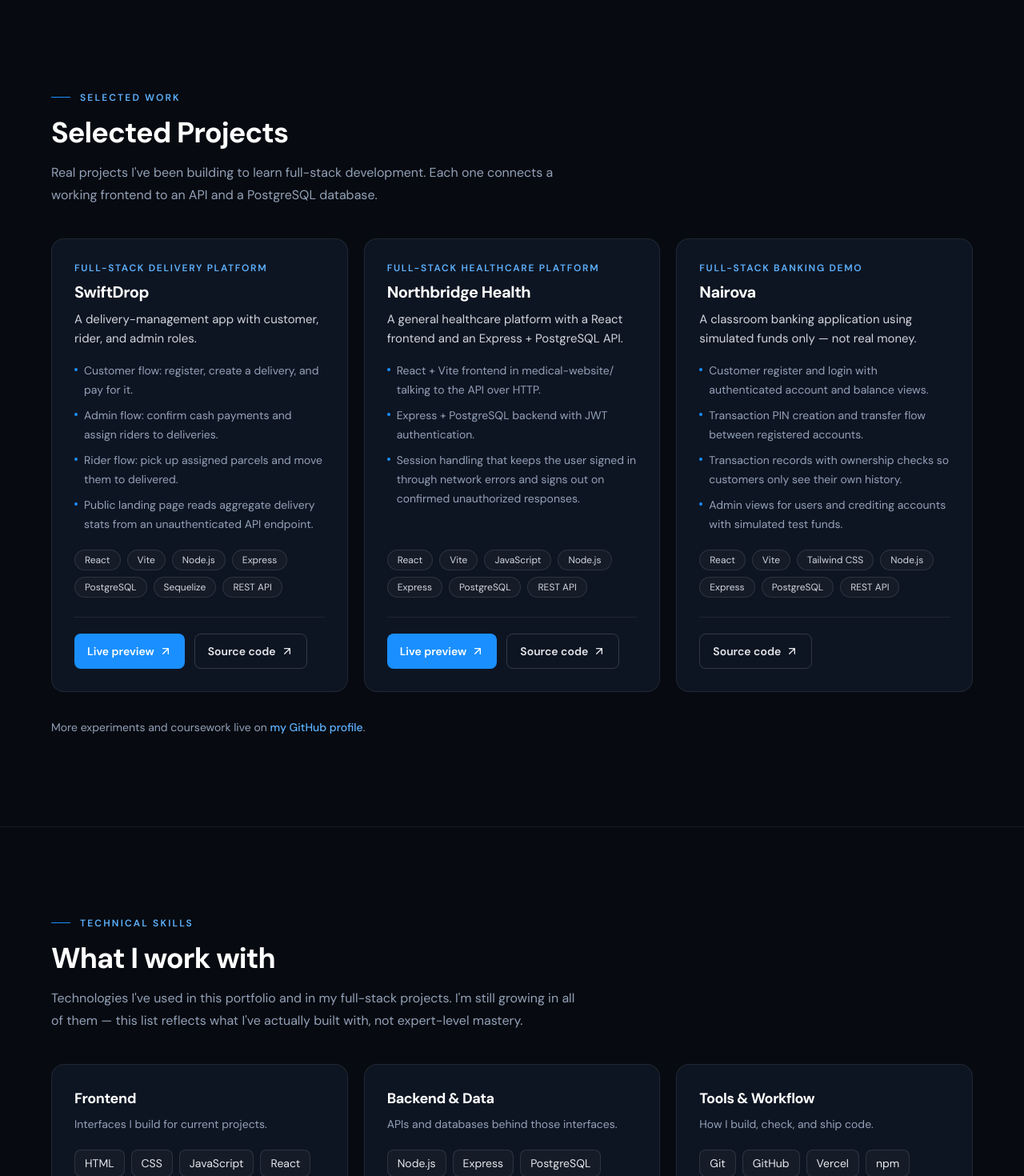
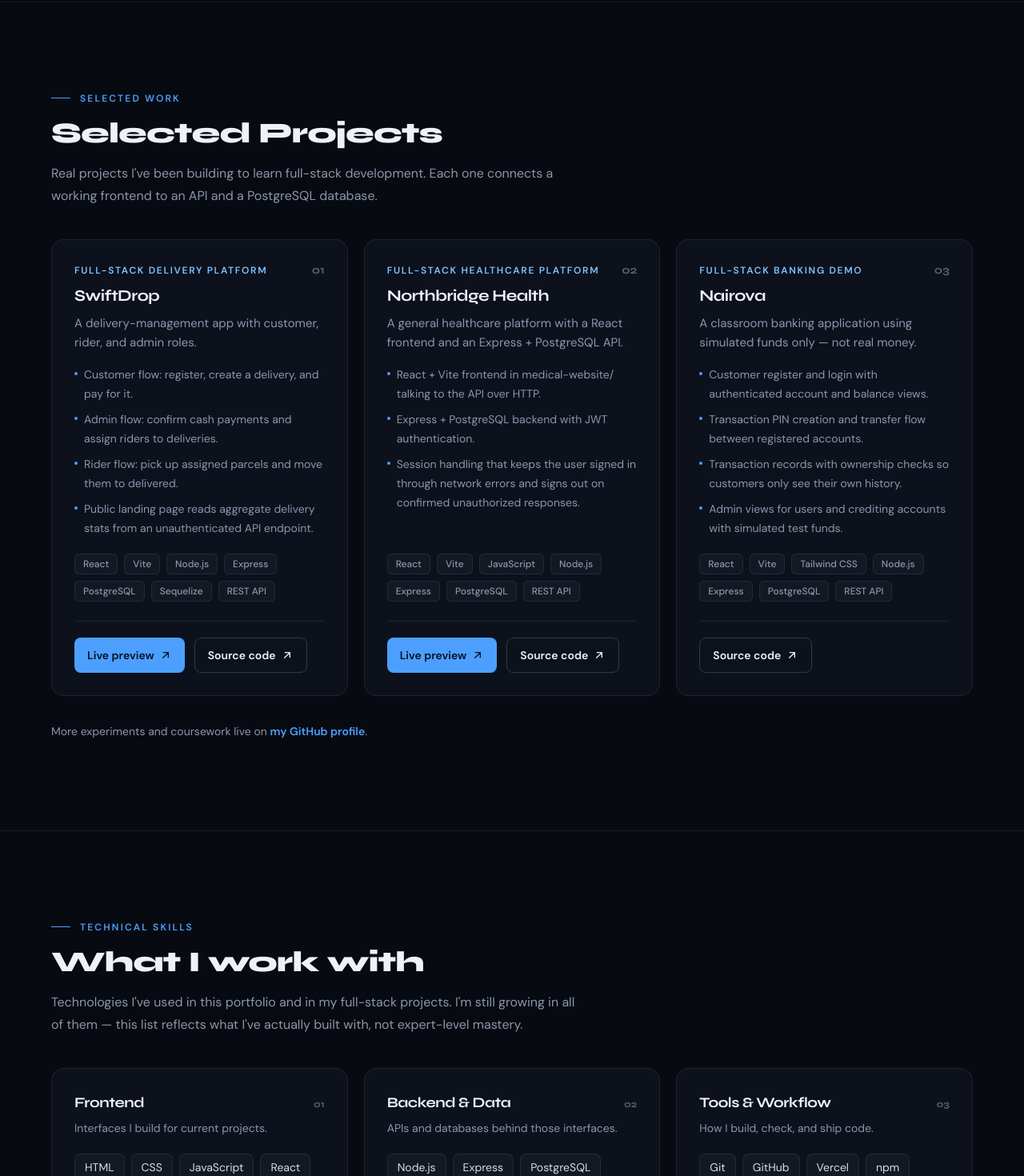
Before and after one commit to Devfreedom/Freedom-Personal-Portfolio-website, a Next.js app: page / in a window 1280 px wide. Shown: the part 940-2410 px from the top of the page at 80% size. Built offline with nearby package versions, Linux system fonts and the light colour scheme.

Commit message:
feat(Skills, Projects): enhance layout and styling; improve code readability

```diff
--- a/src/components/Projects.tsx
+++ b/src/components/Projects.tsx
@@ -20,7 +20,15 @@ const projects: Project[] = [
       "Rider flow: pick up assigned parcels and move them to delivered.",
       "Public landing page reads aggregate delivery stats from an unauthenticated API endpoint.",
     ],
-    stack: ["React", "Vite", "Node.js", "Express", "PostgreSQL", "Sequelize", "REST API"],
+    stack: [
+      "React",
+      "Vite",
+      "Node.js",
+      "Express",
+      "PostgreSQL",
+      "Sequelize",
+      "REST API",
+    ],
     liveUrl: "https://swiftdrop-liart.vercel.app",
     sourceUrl: "https://github.com/Devfreedom/swiftdrop",
   },
@@ -34,7 +42,15 @@ const projects: Project[] = [
       "Express + PostgreSQL backend with JWT authentication.",
       "Session handling that keeps the user signed in through network errors and signs out on confirmed unauthorized responses.",
     ],
-    stack: ["React", "Vite", "JavaScript", "Node.js", "Express", "PostgreSQL", "REST API"],
+    stack: [
+      "React",
+      "Vite",
+      "JavaScript",
+      "Node.js",
+      "Express",
+      "PostgreSQL",
+      "REST API",
+    ],
     liveUrl: "https://medical-healthcare-platform-tan.vercel.app",
     sourceUrl: "https://github.com/Devfreedom/northbridge-health",
   },
@@ -49,12 +65,20 @@ const projects: Project[] = [
       "Transaction records with ownership checks so customers only see their own history.",
       "Admin views for users and crediting accounts with simulated test funds.",
     ],
-    stack: ["React", "Vite", "Tailwind CSS", "Node.js", "Express", "PostgreSQL", "REST API"],
+    stack: [
+      "React",
+      "Vite",
+      "Tailwind CSS",
+      "Node.js",
+      "Express",
+      "PostgreSQL",
+      "REST API",
+    ],
     sourceUrl: "https://github.com/Devfreedom/Nairova",
   },
 ];
 
-function ArrowIcon() {
+function ExternalIcon() {
   return (
     <svg
       aria-hidden="true"
@@ -62,13 +86,11 @@ function ArrowIcon() {
       fill="none"
       stroke="currentColor"
       strokeWidth={2}
+      strokeLinecap="round"
+      strokeLinejoin="round"
       className="size-4"
     >
-      <path
-        d="M7 17L17 7M7 7h10v10"
-        strokeLinecap="round"
-        strokeLinejoin="round"
-      />
+      <path d="M7 17L17 7M8 7h9v9" />
     </svg>
   );
 }
@@ -78,47 +100,61 @@ export default function Projects() {
     <section
       id="projects"
       aria-labelledby="projects-heading"
-      className="scroll-mt-20 px-5 py-20 sm:px-8 lg:py-28"
+      className="border-t border-line px-5 py-20 sm:px-8 lg:py-28"
     >
       <div className="mx-auto w-full max-w-6xl">
-        <p className="mb-4 flex items-center gap-3 text-xs font-semibold uppercase tracking-[0.18em] text-[#5eb2ff]">
-          <span aria-hidden="true" className="h-px w-6 bg-[#1a8fff]" />
+        <p className="mb-4 flex items-center gap-3 text-xs font-semibold uppercase tracking-[0.18em] text-accent">
+          <span aria-hidden="true" className="h-px w-6 bg-accent" />
           Selected work
         </p>
         <h2
           id="projects-heading"
-          className="font-[family-name:var(--font-syne)] text-3xl font-extrabold tracking-tight text-white sm:text-4xl"
+          className="font-display text-3xl font-extrabold tracking-tight text-foreground sm:text-4xl"
         >
           Selected Projects
         </h2>
-        <p className="mt-4 max-w-2xl text-base leading-7 text-[#93a1b8]">
+        <p className="mt-4 max-w-2xl text-base leading-7 text-muted">
           Real projects I&apos;ve been building to learn full-stack
           development. Each one connects a working frontend to an API and a
           PostgreSQL database.
         </p>
 
         <div className="mt-10 grid gap-5 md:grid-cols-2 xl:grid-cols-3">
-          {projects.map((project) => (
+          {projects.map((project, index) => (
             <article
               key={project.name}
-              className="flex flex-col rounded-2xl border border-white/[0.08] bg-[#0e1522] p-6 transition hover:border-[#1a8fff]/35 sm:p-7"
+              className="group relative flex flex-col overflow-hidden rounded-2xl border border-line bg-surface p-6 transition duration-300 hover:-translate-y-1 hover:border-accent/35 sm:p-7"
             >
-              <p className="text-xs font-semibold uppercase tracking-[0.14em] text-[#5eb2ff]">
-                {project.kind}
-              </p>
-              <h3 className="mt-2 font-[family-name:var(--font-syne)] text-xl font-bold tracking-tight text-white">
+              <span
+                aria-hidden="true"
+                className="absolute inset-x-0 top-0 h-px bg-gradient-to-r from-transparent via-accent/60 to-transparent opacity-0 transition group-hover:opacity-100"
+              />
+
+              <div className="flex items-center justify-between gap-4">
+                <p className="text-xs font-semibold uppercase tracking-[0.14em] text-accent-strong">
+                  {project.kind}
+                </p>
+                <span
+                  aria-hidden="true"
+                  className="font-display text-sm font-bold text-muted/60"
+                >
+                  {String(index + 1).padStart(2, "0")}
+                </span>
+              </div>
+
+              <h3 className="mt-2 font-display text-xl font-bold tracking-tight text-foreground">
                 {project.name}
               </h3>
-              <p className="mt-2 text-[15px] leading-6 text-gray-300">
+              <p className="mt-2 text-[15px] leading-6 text-muted">
                 {project.purpose}
               </p>
 
-              <ul className="mt-4 flex flex-1 flex-col gap-2 text-sm leading-6 text-[#93a1b8]">
+              <ul className="mt-4 flex flex-1 flex-col gap-2 text-sm leading-6 text-muted">
                 {project.points.map((point) => (
                   <li key={point} className="flex gap-2">
                     <span
                       aria-hidden="true"
-                      className="mt-[9px] size-1 shrink-0 rounded-full bg-[#1a8fff]"
+                      className="mt-[9px] size-1 shrink-0 rounded-full bg-accent"
                     />
                     <span>{point}</span>
                   </li>
@@ -132,24 +168,24 @@ export default function Projects() {
                 {project.stack.map((tech) => (
                   <li
                     key={tech}
-                    className="rounded-full border border-white/10 bg-white/[0.03] px-3 py-1 text-xs text-gray-300"
+                    className="rounded-md border border-line bg-white/[0.03] px-2.5 py-1 text-xs font-medium text-muted"
                   >
                     {tech}
                   </li>
                 ))}
               </ul>
 
-              <div className="mt-6 flex flex-wrap gap-3 border-t border-white/[0.07] pt-5">
+              <div className="mt-6 flex flex-wrap gap-3 border-t border-line pt-5">
                 {project.liveUrl && (
                   <a
                     href={project.liveUrl}
                     target="_blank"
                     rel="noopener noreferrer"
                     aria-label={`${project.name} live preview (opens in a new tab)`}
-                    className="inline-flex min-h-11 items-center gap-1.5 rounded-lg bg-[#1a8fff] px-4 text-sm font-semibold text-white transition hover:bg-[#3aa0ff]"
+                    className="inline-flex min-h-11 items-center gap-1.5 rounded-lg bg-accent px-4 text-sm font-semibold text-[#04101f] transition hover:bg-accent-strong"
                   >
                     Live preview
-                    <ArrowIcon />
+                    <ExternalIcon />
                   </a>
                 )}
                 <a
@@ -157,23 +193,23 @@ export default function Projects() {
                   target="_blank"
                   rel="noopener noreferrer"
                   aria-label={`${project.name} source code on GitHub (opens in a new tab)`}
-                  className="inline-flex min-h-11 items-center gap-1.5 rounded-lg border border-white/15 px-4 text-sm font-semibold text-gray-200 transition hover:border-[#1a8fff]/60 hover:text-[#5eb2ff]"
+                  className="inline-flex min-h-11 items-center gap-1.5 rounded-lg border border-line-strong px-4 text-sm font-semibold text-foreground transition hover:border-accent/60 hover:text-accent-strong"
                 >
                   Source code
-                  <ArrowIcon />
+                  <ExternalIcon />
                 </a>
               </div>
             </article>
           ))}
         </div>
 
-        <p className="mt-8 text-sm leading-6 text-[#93a1b8]">
+        <p className="mt-8 text-sm leading-6 text-muted">
           More experiments and coursework live on{" "}
           <a
             href="https://github.com/Devfreedom"
             target="_blank"
             rel="noopener noreferrer"
-            className="rounded font-medium text-[#5eb2ff] underline-offset-4 hover:underline"
+            className="rounded font-semibold text-accent underline-offset-4 hover:underline"
           >
             my GitHub profile
           </a>
--- a/src/components/Skills.tsx
+++ b/src/components/Skills.tsx
@@ -2,12 +2,27 @@ const groups = [
   {
     title: "Frontend",
     description: "Interfaces I build for current projects.",
-    items: ["HTML", "CSS", "JavaScript", "React", "Next.js", "Tailwind CSS", "Vite"],
+    items: [
+      "HTML",
+      "CSS",
+      "JavaScript",
+      "React",
+      "Next.js",
+      "Tailwind CSS",
+      "Vite",
+    ],
   },
   {
     title: "Backend & Data",
     description: "APIs and databases behind those interfaces.",
-    items: ["Node.js", "Express", "PostgreSQL", "REST APIs", "JWT authentication", "Sequelize"],
+    items: [
+      "Node.js",
+      "Express",
+      "PostgreSQL",
+      "REST APIs",
+      "JWT authentication",
+      "Sequelize",
+    ],
   },
   {
     title: "Tools & Workflow",
@@ -21,42 +36,50 @@ export default function Skills() {
     <section
       id="skills"
       aria-labelledby="skills-heading"
-      className="scroll-mt-20 border-t border-white/[0.07] px-5 py-20 sm:px-8 lg:py-28"
+      className="border-t border-line px-5 py-20 sm:px-8 lg:py-28"
     >
       <div className="mx-auto w-full max-w-6xl">
-        <p className="mb-4 flex items-center gap-3 text-xs font-semibold uppercase tracking-[0.18em] text-[#5eb2ff]">
-          <span aria-hidden="true" className="h-px w-6 bg-[#1a8fff]" />
+        <p className="mb-4 flex items-center gap-3 text-xs font-semibold uppercase tracking-[0.18em] text-accent">
+          <span aria-hidden="true" className="h-px w-6 bg-accent" />
           Technical skills
         </p>
         <h2
           id="skills-heading"
-          className="font-[family-name:var(--font-syne)] text-3xl font-extrabold tracking-tight text-white sm:text-4xl"
+          className="font-display text-3xl font-extrabold tracking-tight text-foreground sm:text-4xl"
         >
           What I work with
         </h2>
-        <p className="mt-4 max-w-2xl text-base leading-7 text-[#93a1b8]">
+        <p className="mt-4 max-w-2xl text-base leading-7 text-muted">
           Technologies I&apos;ve used in this portfolio and in my full-stack
           projects. I&apos;m still growing in all of them — this list reflects
           what I&apos;ve actually built with, not expert-level mastery.
         </p>
 
         <div className="mt-10 grid gap-5 md:grid-cols-3">
-          {groups.map((group) => (
+          {groups.map((group, index) => (
             <div
               key={group.title}
-              className="rounded-2xl border border-white/[0.08] bg-[#0e1522] p-6 sm:p-7"
+              className="rounded-2xl border border-line bg-surface p-6 sm:p-7"
             >
-              <h3 className="font-[family-name:var(--font-syne)] text-lg font-bold tracking-tight text-white">
-                {group.title}
-              </h3>
-              <p className="mt-1.5 text-sm leading-6 text-[#93a1b8]">
+              <div className="flex items-baseline justify-between gap-4">
+                <h3 className="font-display text-lg font-bold tracking-tight text-foreground">
+                  {group.title}
+                </h3>
+                <span
+                  aria-hidden="true"
+                  className="font-display text-xs font-bold text-muted/60"
+                >
+                  {String(index + 1).padStart(2, "0")}
+                </span>
+              </div>
+              <p className="mt-1.5 text-sm leading-6 text-muted">
                 {group.description}
               </p>
               <ul className="mt-5 flex flex-wrap gap-2">
                 {group.items.map((item) => (
                   <li
                     key={item}
-                    className="rounded-lg border border-white/10 bg-white/[0.03] px-3 py-1.5 text-sm text-gray-200"
+                    className="rounded-lg border border-line bg-white/[0.03] px-3 py-1.5 text-sm text-foreground/90"
                   >
                     {item}
                   </li>
```
